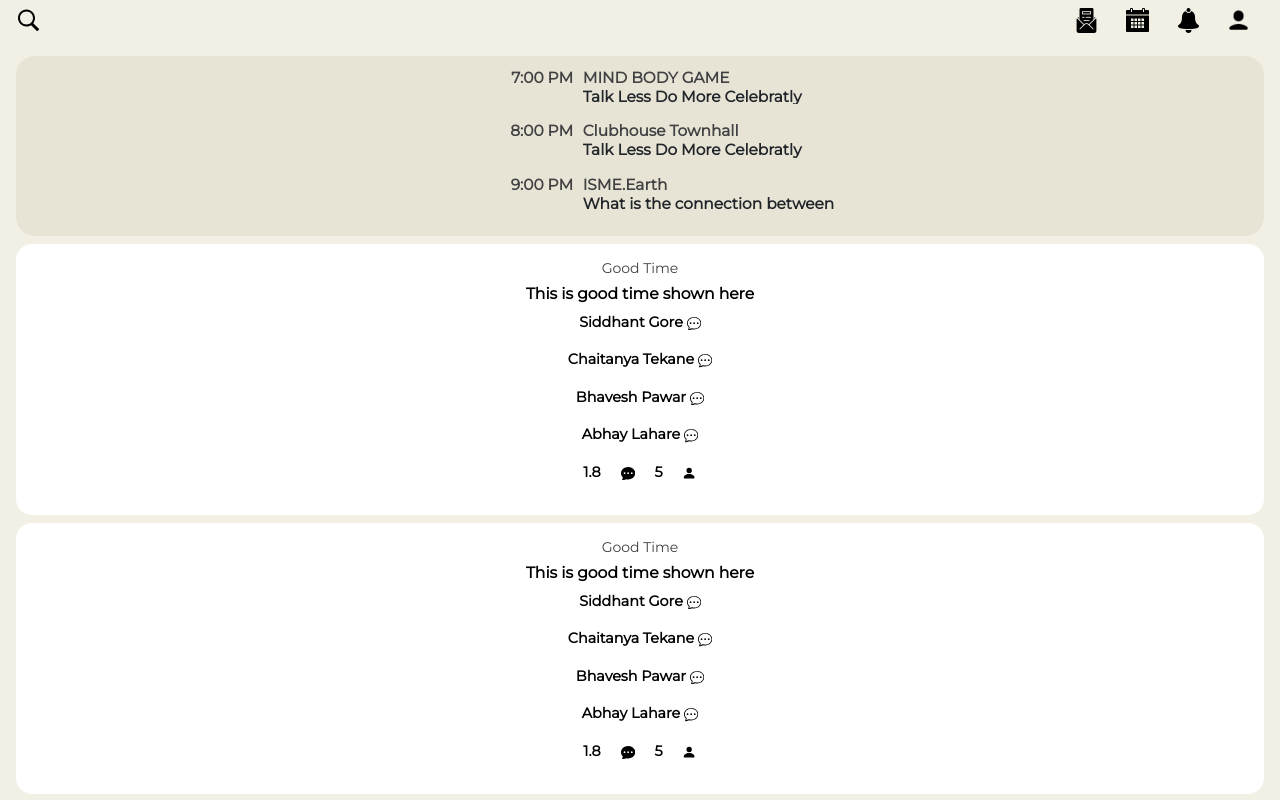
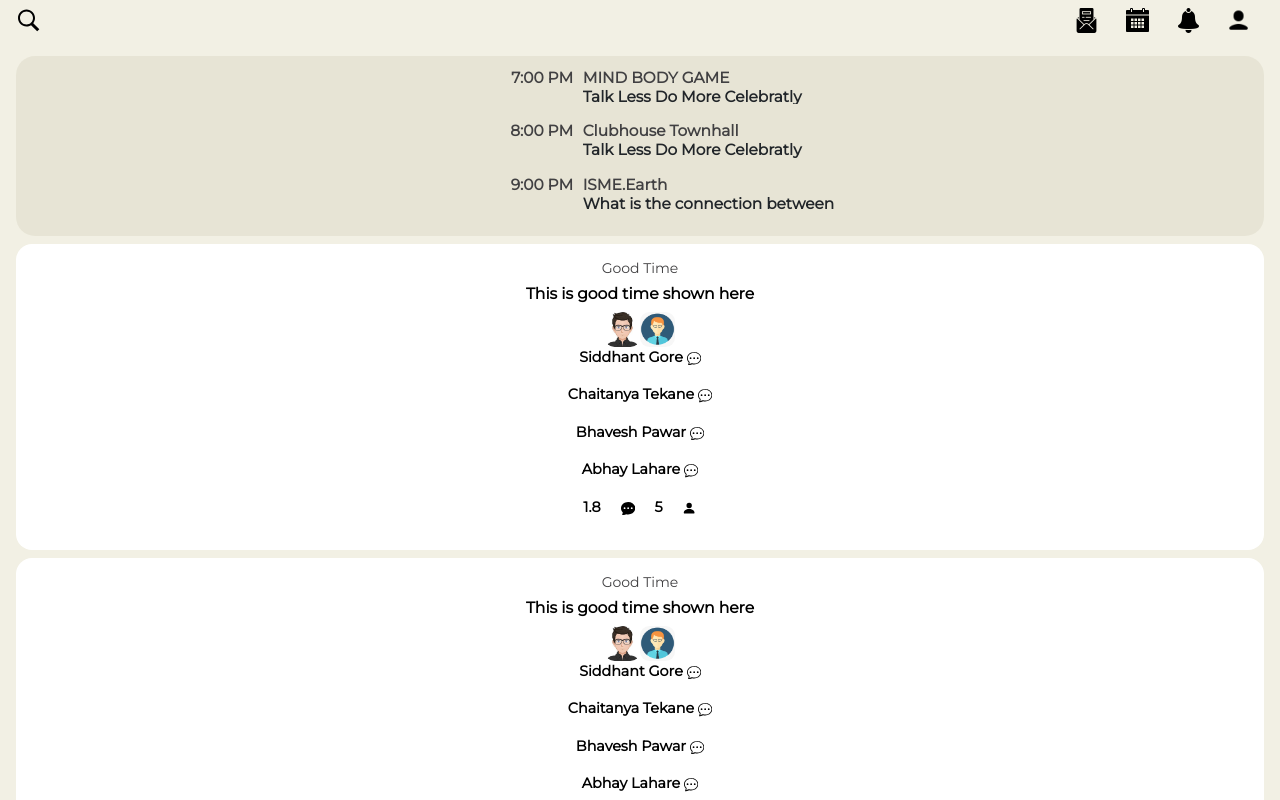
Before and after one commit to siddhantgore/Clubhouse-The-Frontend, a React (Create React App) app: page /home in a window 1280 px wide. Built offline with nearby package versions, Linux system fonts and the light colour scheme.

Commit message:
minor updates

```diff
--- a/src/components/RoominfoCard.js
+++ b/src/components/RoominfoCard.js
@@ -12,13 +12,20 @@ function RoominfoCard() {
                        <div className={style.roomCard}>
                            <h6>{items.title}</h6>
                            <h2>{items.sub_title}</h2>
-                           <div>
+                           <div className="elements">
+                               <div className={style.roomMembers}>
+                                   <div>
+                                       <img src="/images/images.jpg" alt=""/>
+                                       <img src="/images/download.png" alt=""/>
+                                   </div>
+                               </div>
+                               <div>
                                {items.members.map((members)=>(
                                    <p>
                                        {members.fname} {members.lname} <BsChatDots/>
                                    </p>
                                ))}
-                               <p className="icon">
+                               <p className="icons">
                                    <span className="mr-2">1.8</span>
                                    <span className="mx-2"></span>{" "}
                                    <BsChatDotsFill/>
@@ -27,6 +34,7 @@ function RoominfoCard() {
                                    <span className="mx-2"></span>{" "}
                                    <BsFillPersonFill/>
                                </p>
+                            </div>
                            </div>
                        </div>
                    </div>
```
Also changed, not shown: public/images/download.png (added), public/images/images.jpg (added).
